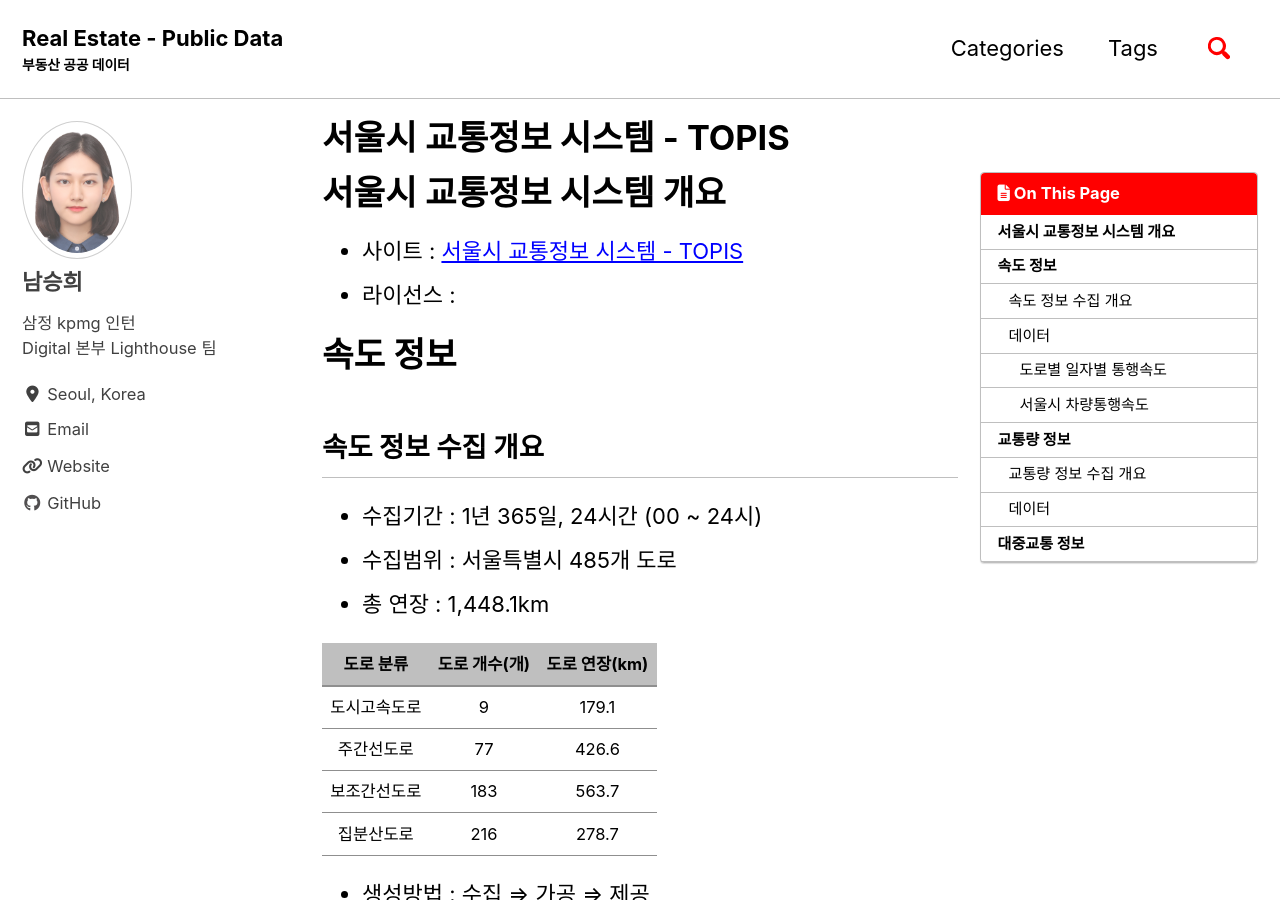
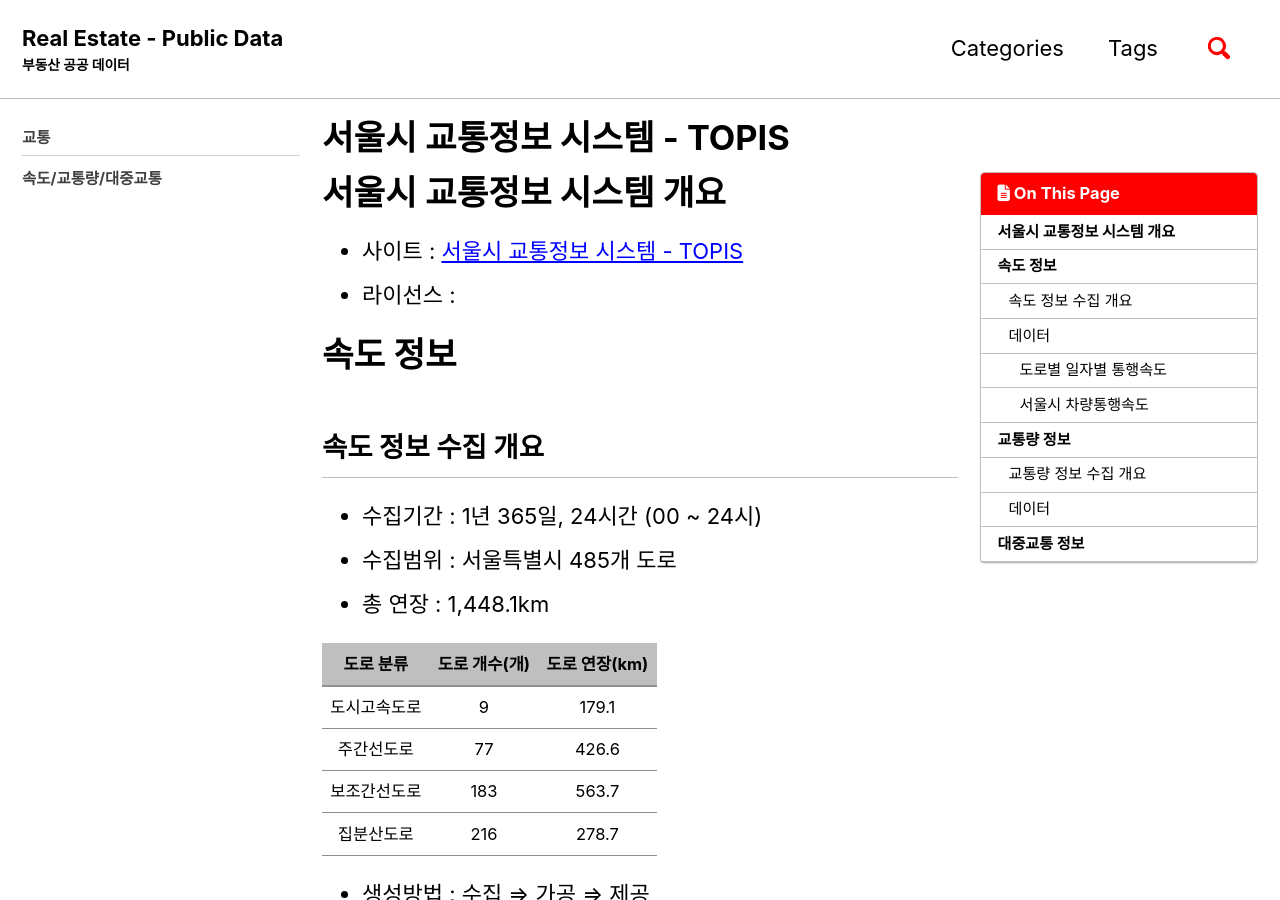
Before and after one commit to nseunghee97/real-estate-public-data, a Jekyll site: the page built from _posts/2019-08-07-test.md, in a window 1280 px wide and 900 px high. Built offline with Jekyll 4.4.1, drawn with Linux system fonts in a browser that asks for light colours; cached includes are drawn as plain includes; nearby versions of some CDN libraries.

Commit message:
_posts sidebar 수정

```diff
--- a/_config.yml
+++ b/_config.yml
@@ -289,17 +289,17 @@ defaults:
       type: posts
     values:
       layout: single
-      author_profile: true
+      author_profile: false
       read_time: # true
       comments: # true
       share: true
       related: true
+      sidebar:
+        nav: "docs"
   # _pages
   - scope:
       path: "_pages"
       type: pages
     values:
       layout: single
-      author_profile: false
-      sidebar:
-        nav: "docs"
+      author_profile: true
```
